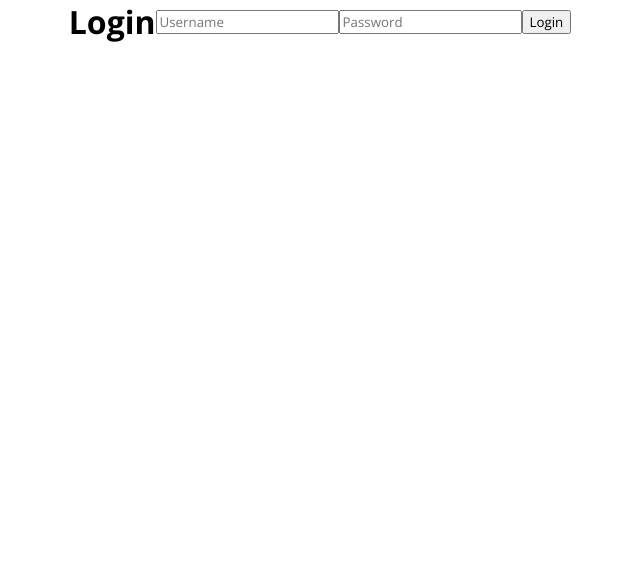
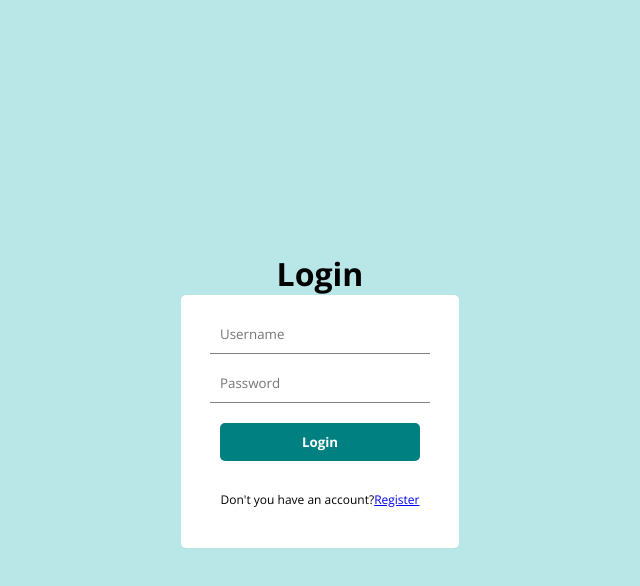
Before and after one commit to KumarSashank/React_Blog, a React (Create React App) app in the folder client/: page /login in a window 1280 px wide. Shown: the top 586 px of the page, without its empty margins (320-960 px from the left). Built offline with nearby package versions, Linux system fonts and the light colour scheme.

Commit message:
added style and login

```diff
--- a/client/src/pages/Login.jsx
+++ b/client/src/pages/Login.jsx
@@ -1,4 +1,5 @@
 import React from 'react';
+import { Link } from 'react-router-dom';
 
 const Login = () => {
     return (
@@ -8,6 +9,9 @@ const Login = () => {
                 <input type="text" placeholder='Username' name="" id="" />
                 <input type="password" placeholder='Password' name="" id="" />
                 <button type='submit'>Login</button>
+                <span>Don't you have an account?
+                    <Link to="/register">Register</Link>
+                    </span>
             </form>
         </div>
     );
--- a/client/src/style.scss
+++ b/client/src/style.scss
@@ -1,3 +1,5 @@
+$lightGreen : #b9e7e7;
+
 .app{
     .container{
 
@@ -6,6 +8,47 @@
             display: flex;
             align-items: center;
             justify-content: center;
+            flex-direction: column;
+            height: 100vh;
+            background-color: $lightGreen;
+
+
+            form{
+                display: flex;
+                flex-direction: column;
+                align-items: center;
+                justify-content: center;
+                padding: 20px;
+                border-radius: 5px;
+                background-color: white;
+                gap: 10px;
+
+                input{
+                    width: 200px;
+                    border:none;
+                    border-bottom: 1px solid gray;
+                    padding: 10px;
+                }
+
+                button{
+                    width: 200px;
+                    padding: 10px;
+                    margin-top: 10px;
+                    border: none;
+                    border-radius: 5px;
+                    background-color: teal;
+                    color: white;
+                    font-weight: bold;
+                    cursor: pointer;
+                }
+
+                span{
+                    font-size: 12px;
+                    text-align: center;
+                    padding: 10px;
+                    margin: 10px;
+                }
+            }
         }
     }
 }
```
